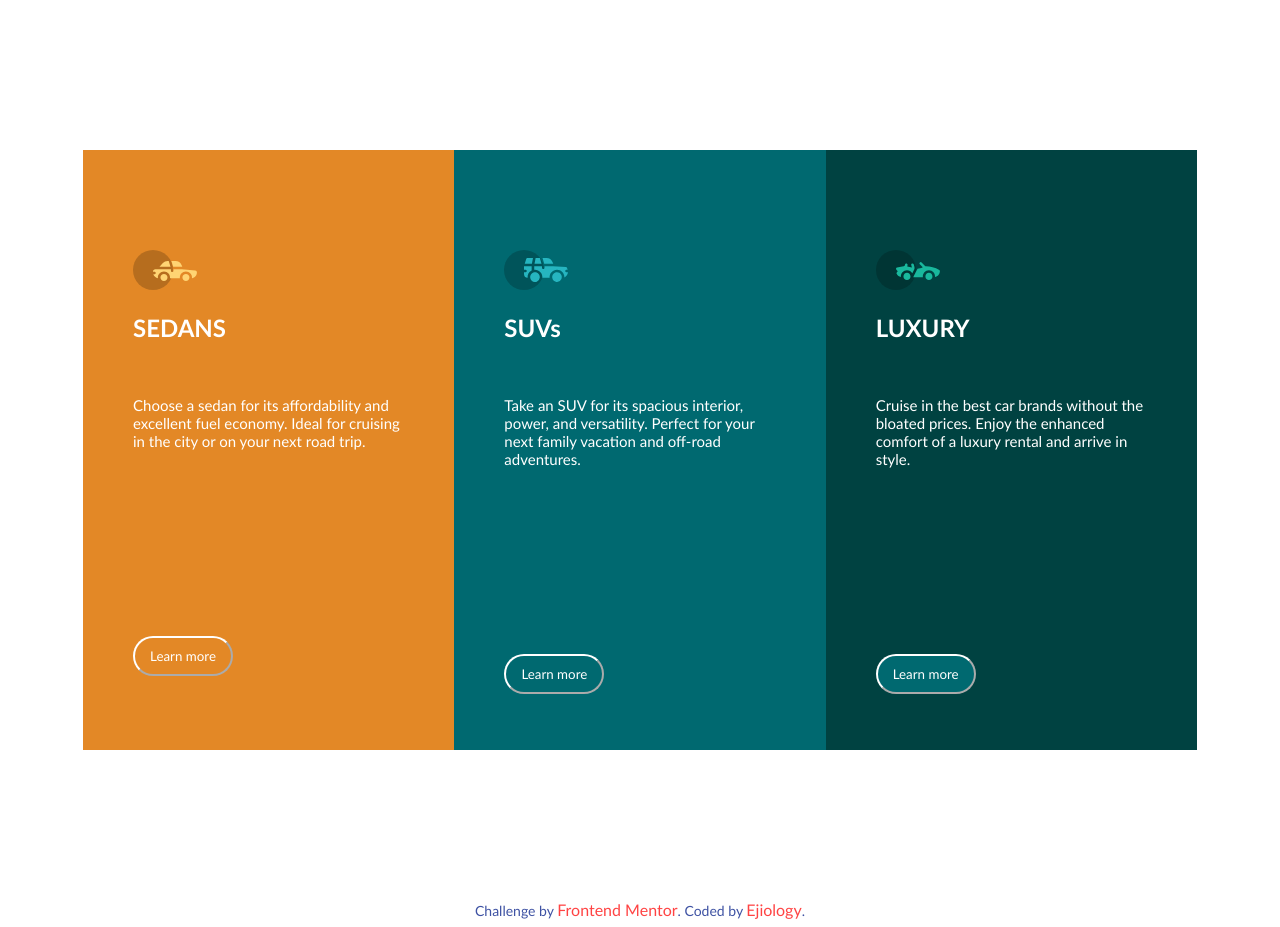
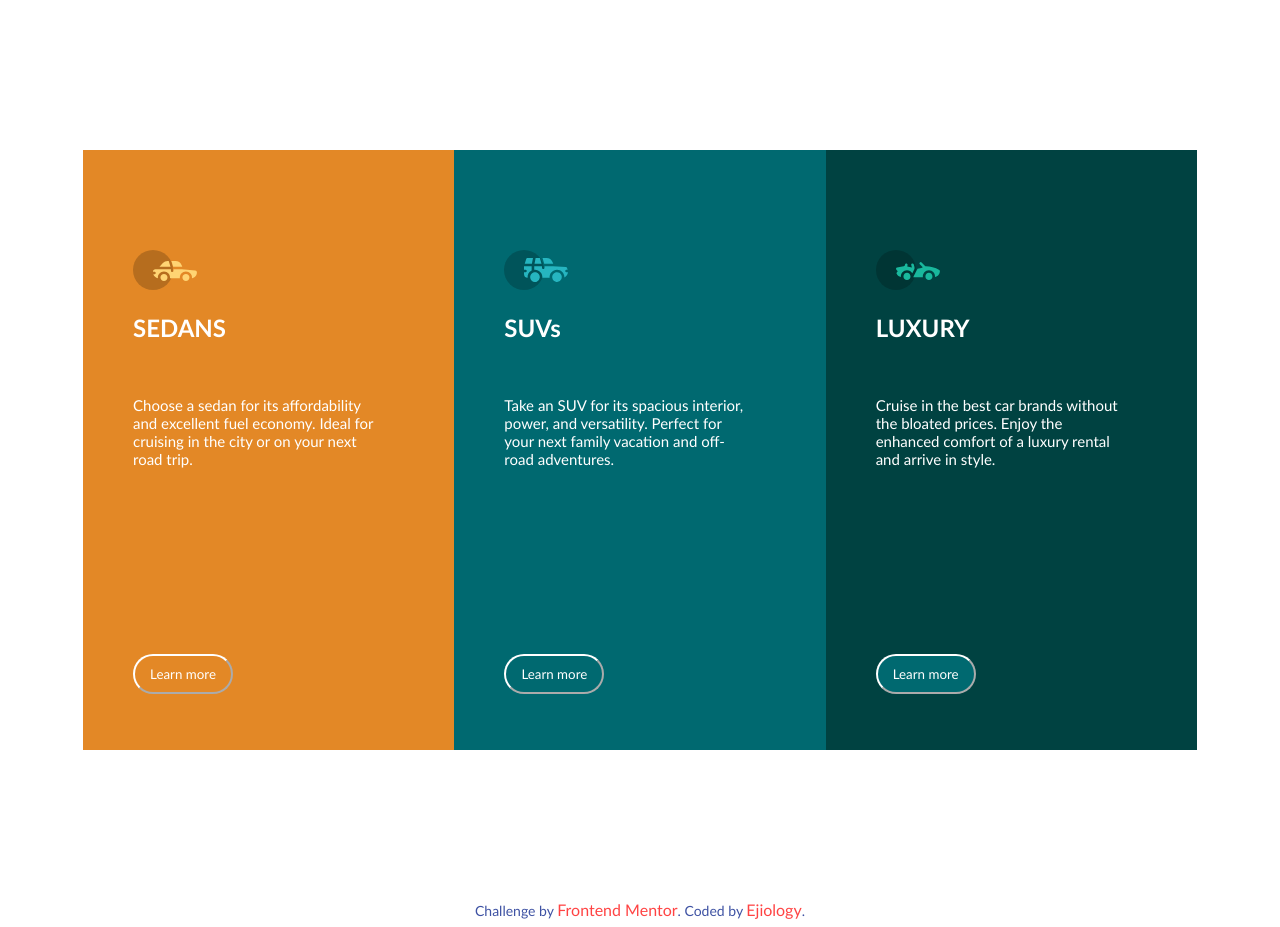
Before and after one commit to EJIOLOGY/Eji, a plain HTML site: page index.html in a window 1280 px wide. Drawn offline with Linux system fonts and the light colour scheme.

Commit message:
1 file modified, 1 added, 1 deleted

```diff
--- a/index.htm
+++ b/index.html
@@ -14,7 +14,8 @@
         <div class="container-1">
             <svg width="64" height="40" xmlns="http://www.w3.org/2000/svg"><g fill="none" fill-rule="evenodd"><circle fill="#000" opacity=".201" cx="20" cy="20" r="20"/><path d="M52.936 24.11c1.942 0 3.517 1.542 3.517 3.445 0 1.903-1.575 3.445-3.517 3.445s-3.516-1.542-3.516-3.445c0-1.903 1.574-3.445 3.516-3.445zm-21.957 0c1.942 0 3.517 1.542 3.517 3.445 0 1.903-1.575 3.445-3.517 3.445s-3.516-1.542-3.516-3.445c0-1.903 1.574-3.445 3.516-3.445zm6.948-4.848v1.429c0 .716.61 1.293 1.348 1.259a1.295 1.295 0 001.225-1.295v-1.393h8.256l13.483 1.313c.956.093 1.676.881 1.676 1.814 0 2.89-2.126 5.303-4.926 5.819.397-3.557-2.458-6.62-6.053-6.62-3.646 0-6.504 3.14-6.039 6.723h-9.879c.466-3.588-2.397-6.722-6.039-6.722-3.595 0-6.45 3.062-6.052 6.62-2.14-.398-3.916-1.912-4.61-3.931h1.142c.731 0 1.32-.598 1.285-1.322-.033-.678-.629-1.2-1.322-1.2H20v-.251c0-1.274 1.066-2.243 2.306-2.243h15.62zM42.59 11c2.645 0 4.99 1.556 5.972 3.963l.726 1.779H40.17L38.413 11h4.178zm-6.865 0l1.758 5.741H26.505l3.357-3.654A6.502 6.502 0 0134.644 11h1.082z" fill="#FFD473" fill-rule="nonzero"/></g></svg>
             <h2>SEDANS</h2><br>
-            <p>Choose a sedan for its affordability and excellent fuel economy. Ideal for cruising in the city or on your next road trip.</p><br><br><br>
+            <div class="pwrap">
+            <p>Choose a sedan for its affordability and excellent fuel economy. Ideal for cruising in the city or on your next road trip.</p></div><br><br><br>
             <br><br><br>
             <br><br><br>
             <button class="mybutton1">Learn more</button>
@@ -23,7 +24,8 @@
         <div class="container-2">
             <svg width="64" height="40" xmlns="http://www.w3.org/2000/svg"><g fill="none" fill-rule="evenodd"><circle fill="#000" opacity=".201" cx="20" cy="20" r="20"/><path d="M31.002 22.358c2.917 0 5.18 2.593 4.762 5.506a4.828 4.828 0 01-2.962 3.778 4.797 4.797 0 01-5.3-1.165c-1.188-1.26-1.235-2.613-1.263-2.613-.42-2.924 1.857-5.506 4.763-5.506zm22 0c3.457 0 5.798 3.567 4.41 6.744A4.816 4.816 0 0152.3 31.94a4.826 4.826 0 01-4.06-4.077c-.42-2.915 1.846-5.506 4.762-5.506zm-15.04-6.083v1.462a1.29 1.29 0 001.352 1.29c.693-.033 1.227-.631 1.227-1.326v-1.426h8.3l13.056.716a1.29 1.29 0 011.164.917c.27.895.446 1.477.563 1.87h-1.047c-.694 0-1.291.534-1.324 1.228a1.29 1.29 0 001.288 1.352h1.445c-.164 2.225-1.57 4.193-3.6 5.05.13-4.212-3.255-7.63-7.384-7.63-4.317 0-7.762 3.718-7.358 8.086h-7.285c.43-4.655-3.503-8.531-8.131-8.046v-3.543h7.734zm-10.312 0v4.308a7.4 7.4 0 00-4.006 7.274 3.874 3.874 0 01-3.642-3.864v-1.635h1.46a1.29 1.29 0 000-2.58h-1.461v-3.213l.003-.29h7.646zm14.986-8.196c2.65 0 5 1.592 5.984 4.055l.63 1.579a5.525 5.525 0 01-.065-.004l-.026-.002-.034-.002-.022-.002a4.178 4.178 0 00-.224-.006l-.098-.001h-.039l-.136-.001h-.052l-.326-.001H40.211L38.528 8.08zm-13.632 0l-1.122 5.616h-7.144l1.47-4.71a1.29 1.29 0 011.231-.906h5.565zm6.832 0l1.683 5.615h-7.007l1.121-5.615h4.203z" fill="#26B5C0" fill-rule="nonzero"/></g></svg>
             <h2>SUVs</h2><br>
-            <p>Take an SUV for its spacious interior, power, and versatility. Perfect for your next family vacation and off-road adventures.</p><br><br><br>
+            <div class="pwrap">
+            <p>Take an SUV for its spacious interior, power, and versatility. Perfect for your next family vacation and off-road adventures.</p></div><br><br><br>
             <br><br><br>
             <br><br><br>
             <button class="mybutton2">Learn more</button>
@@ -32,7 +34,8 @@
         <div class="container-3">
             <svg width="64" height="40" xmlns="http://www.w3.org/2000/svg"><g fill="none" fill-rule="evenodd"><circle fill="#000" opacity=".201" cx="20" cy="20" r="20"/><path d="M30.98 22.835c1.941 0 3.516 1.604 3.516 3.583 0 1.978-1.575 3.582-3.517 3.582s-3.516-1.604-3.516-3.582c0-1.979 1.574-3.583 3.516-3.583zm21.956 0c1.942 0 3.517 1.604 3.517 3.583 0 1.978-1.575 3.582-3.517 3.582s-3.516-1.604-3.516-3.582c0-1.979 1.574-3.583 3.516-3.583zm-9.143-10.45a1.27 1.27 0 011.819 0l3.715 3.784c4.444-.115 9.7 1.142 13.964 3.753.387.237.624.664.624 1.124 0 3.006-2.126 5.514-4.926 6.05.397-3.698-2.458-6.882-6.053-6.882-3.646 0-6.504 3.264-6.039 6.99h-9.669c.76-1.544.993-2.026 1.337-2.711l.082-.162c.421-.835 1.056-2.07 2.883-5.65 1.68-.023 3.47-.408 5.247-1.403l-2.984-3.04a1.328 1.328 0 010-1.854zm-7.68 1.064c.683-.2 1.395.202 1.592.898l.749 2.652a3.46 3.46 0 01-.247 2.51l-1.733 3.395-.216.424c-1.07-1.89-3.06-3.114-5.279-3.114-3.595 0-6.45 3.184-6.052 6.885-1.832-.347-3.414-1.537-4.278-3.276a1.331 1.331 0 01.117-1.376l.955-1.303-1.325-1.295c-.751-.735-.376-2.024.64-2.231l6.614-1.346.13-.026c.092-.019.145-.03.157-.031.314-.146 1.07-.591 1.07-1.506 0-.734.592-1.327 1.316-1.31.712.016 1.268.662 1.256 1.388a4.11 4.11 0 01-.348 1.611 22.69 22.69 0 014.7 1.146l-.7-2.473a1.314 1.314 0 01.882-1.622z" fill="#19B89D" fill-rule="nonzero"/></g></svg>
             <h2>LUXURY</h2><br>
-            <p>Cruise in the best car brands without the bloated prices. Enjoy the enhanced comfort of a luxury rental and arrive in style.</p><br><br><br>
+        <div class="pwrap">
+            <p>Cruise in the best car brands without the bloated prices. Enjoy the enhanced comfort of a luxury rental and arrive in style.</p></div><br><br><br>
             <br><br><br>
             <br><br><br>
             <button class="mybutton3">Learn more</button>
--- a/style.css
+++ b/style.css
@@ -17,7 +17,9 @@ body {
     justify-content: center;
     width: auto;
 }
-
+.pwrap{
+    padding-right: 10%;
+}
 .container-1 {
     background-color: hsl(31, 77%, 52%);
     width: 18em;
```
